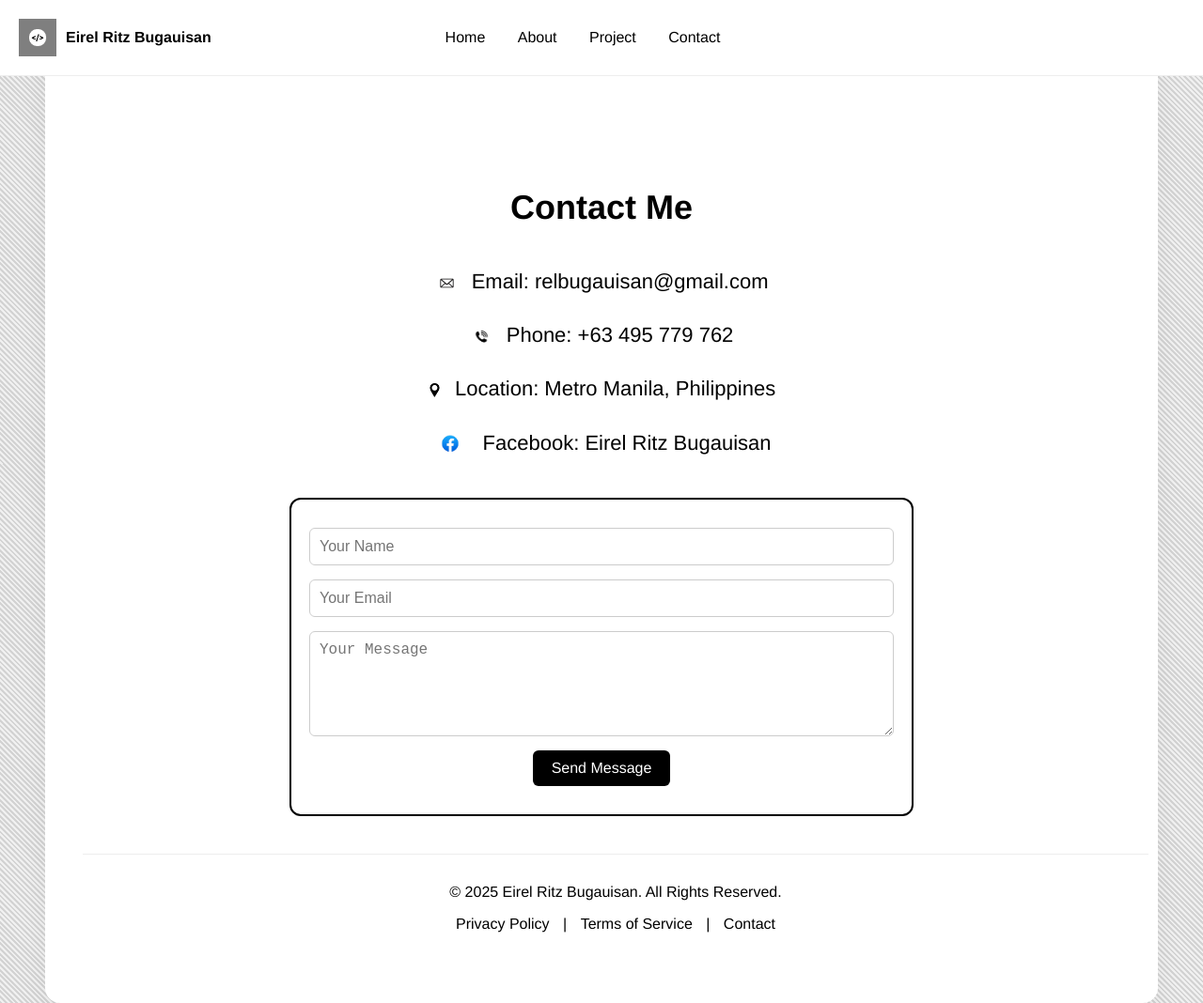
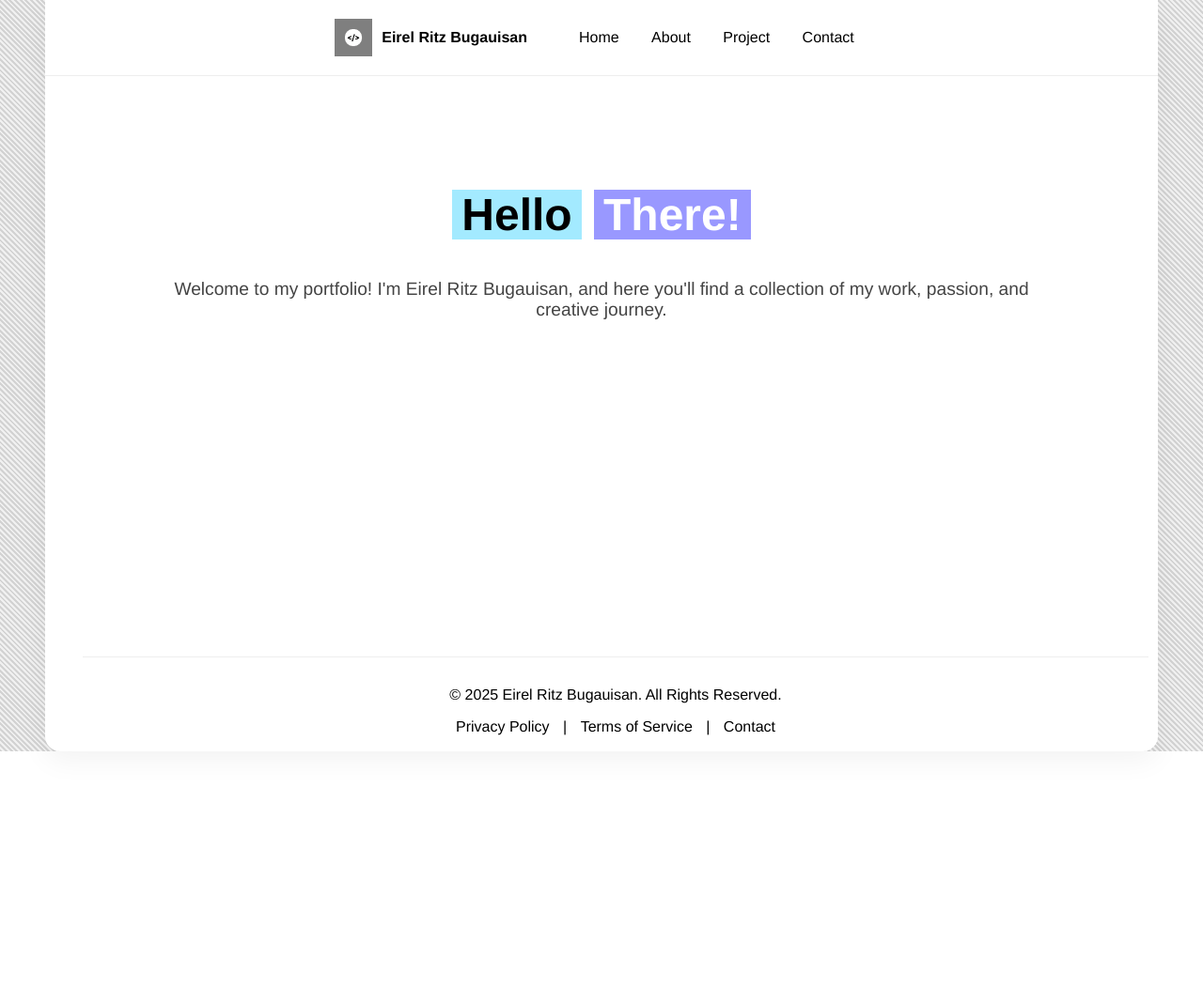
Before and after one commit to EirelRitz-Bugauisan/Bugauisan-Portfolio, a plain HTML site: page index.html in a window 1280 px wide. Shown: the whole page at 94% size. After the commit the page ends 800 px from the top, so only its background shows below. Drawn offline with Linux system fonts and the light colour scheme.

Commit message:
Update index.html

```diff
--- a/index.html
+++ b/index.html
@@ -2,46 +2,72 @@
 <html lang="en">
 <head>
   <meta charset="UTF-8" />
-  <meta name="viewport" content="width=device-width, initial-scale=1.0" />
-  <title>Contact Page</title>
+  <meta name="viewport" content="width=device-width, initial-scale=1.0"/>
+  <title>Homepage</title>
   <style>
     body {
+      margin: 0;
       font-family: 'Helvetica Neue', sans-serif;
-      margin: 0;
       background: repeating-linear-gradient(45deg, #d3d3d3, #d3d3d3 2px, #f0f0f0 2px, #f0f0f0 4px);
-      color: black;
+      color: #000;
       display: flex;
       flex-direction: column;
       min-height: 100vh;
+      overflow: hidden;
     }
 
-    @keyframes fadeInUp {
-      from {
+    .intro {
+      position: fixed;
+      top: 50%;
+      left: 50%;
+      transform: translate(-50%, -50%);
+      font-size: 3rem;
+      font-weight: bold;
+      color: #000;
       opacity: 0;
-        transform: translateY(40px);
+      animation: fadeInOut 1.5s ease-in-out forwards;
+      z-index: 20;
     }
-      to {
+
+    @keyframes fadeInOut {
+      0% {
+        opacity: 0;
+      }
+      50% {
         opacity: 1;
-        transform: translateY(0);
+      }
+      100% {
+        opacity: 0;
       }
     }
 
     .container {
+      display: none;
       background: white;
       margin: 0 0.5in;
       max-width: calc(100% - 1in);
       padding: 80px 40px 60px;
       border-radius: 16px;
       box-shadow: 0 10px 30px rgba(0, 0, 0, 0.05);
+      display: flex;
+      flex-direction: column;
       flex-grow: 1;
+      opacity: 0;
+      animation: fadeInContent 2.0s ease-out 1.8s forwards;
+    }
+
+    @keyframes fadeInContent {
+      0% {
+        opacity: 0;
+        transform: translateY(20px);
+      }
+      100% {
+        opacity: 1;
+        transform: translateY(0);
+      }
     }
 
     header {
-      display: flex;
-      justify-content: space-between;
-      align-items: center;
-      padding: 20px;
-      border-bottom: 1px solid #eee;
       background: white;
       color: black;
       position: fixed;
@@ -49,9 +75,19 @@
       left: 0;
       right: 0;
       z-index: 10;
+      border-bottom: 1px solid #eee;
+    }
+
+    .header-content {
+      display: flex;
+      justify-content: center;
+      align-items: center;
+      gap: 40px;
+      padding: 20px;
     }
 
     .logo {
+      font-weight: bold;
       display: flex;
       align-items: center;
     }
@@ -59,104 +95,64 @@
     .logo img {
       height: 40px;
       margin-right: 10px;
-      background: none;
-      mix-blend-mode: multiply;
-    }
-
-    .logo span {
-      font-weight: bold;
-    }
-
-    nav {
-      position: absolute;
-      left: 50%;
-      transform: translateX(calc(-50% - 20px)); /* Center and shift left */
+      filter: brightness(12) invert(-100);
     }
 
     nav a {
       margin: 0 15px;
       text-decoration: none;
       color: black;
+      transition: all 0.3s ease;
     }
 
     nav a:hover {
-      transform: scale(1.1);
+      color: white;
       background-color: black;
-      color: white;
-      text-decoration: none;
+      transform: scale(1.5);
     }
 
-    .section {
-      margin-top: 120px;
+    .hero {
       text-align: center;
-      animation: fadeInUp 1s ease forwards;
     }
 
-    .section h2 {
-      font-size: 36px;
+    .hero h1 {
+      margin-top: 120px;
+      font-size: 3rem;
       font-weight: bold;
-      margin-bottom: 40px;
+      line-height: 1.2;
+      opacity: 0;
+      animation: fadeInUp 2s ease-out 2.5s forwards;
     }
 
-    .contact-info {
-      margin-top: 40px;
-      font-size: 22px;
-      line-height: 1.6;
+    @keyframes fadeInUp {
+      0% {
+        opacity: 0;
+        transform: translateY(20px);
+      }
+      100% {
+        opacity: 1;
+        transform: translateY(0);
+      }
     }
 
-    .contact-info img {
-      height: 25px;
-      width: 25px;
-      vertical-align: middle;
-      margin-right: 8px;
+    .highlight-blue {
+      background-color: #a3eaff;
+      padding: 0 10px;
     }
 
-    .contact-info a {
-      text-decoration: none;
-      color: black;
+    .highlight-purple {
+      background-color: #9998ff;
+      color: white;
+      padding: 0 10px;
     }
 
-    .contact-info a:hover {
-      text-decoration: underline;
-    }
-
-    .form-box {
-      border: 2px solid black;
-      padding: 30px;
-      margin: 40px auto 0;
-      max-width: 600px;
-      border-radius: 12px;
-    }
-
-    .contact-form {
-      display: flex;
-      flex-direction: column;
-      align-items: center;
-    }
-
-    .contact-form input,
-    .contact-form textarea {
-      width: 100%;
-      padding: 10px;
-      margin-bottom: 15px;
-      border: 1px solid #ccc;
-      border-radius: 6px;
-      font-size: 16px;
-    }
-
-    .send-link {
-      display: inline-block;
-      padding: 10px 20px;
-      background-color: black;
-      color: white;
-      border-radius: 6px;
-      text-decoration: none;
-      font-size: 16px;
-      transition: background-color 0.3s;
-    }
-
-    .send-link:hover {
-      background-color: #333;
+    .subtext {
+      margin-top: 0;
+      font-size: 1.2rem;
+      margin: 0 80px;
+      color: #444;
+      opacity: 0;
+      animation: fadeInUp 2s ease-out 3s forwards;
     }
 
     footer {
@@ -166,7 +162,8 @@
       width: 100%;
       text-align: center;
       border-top: 1px solid #eee;
-      margin-top: 40px;
+      margin-top: auto;
+      margin-bottom: -0.6in;
     }
 
     .footer-container {
@@ -178,20 +175,30 @@
       color: black;
       text-decoration: none;
       margin: 0 10px;
+      transition: all 0.3s ease;
     }
 
     .footer-links a:hover {
+      color: white;
       background-color: black;
+      transform: scale(1.5);
+    }
+
+    nav a:hover,
+    .footer-links a:hover {
       color: white;
-      padding: 5px 10px;
-      border-radius: 4px;
-      transform: scale(1.3);
+      background-color: black;
+      transform: scale(1.5) translateY(-2px);
     }
   </style>
 </head>
 <body>
+
+  <div class="intro">Welcome</div>
+
   <div class="container">
     <header>
+      <div class="header-content">
         <div class="logo">
           <img src="Images/Logo.png" alt="Logo" />
           <span>Eirel Ritz Bugauisan</span>
@@ -202,38 +209,18 @@
           <a href="PortfolioProjectPage.html">Project</a>
           <a href="PortfolioContactPage.html">Contact</a>
         </nav>
+      </div>
     </header>
 
-    <div class="section">
-      <h2>Contact Me</h2>
-      <div class="contact-info">
-        <p>
-          <img src="Images/Email.png" alt="Email Icon">
-          Email: <a href="mailto:relbugauisan@gmail.com">relbugauisan@gmail.com</a>
+    <section class="hero">
+      <h1>
+        <span class="highlight-blue">Hello</span>
+        <span class="highlight-purple">There!</span>
+      </h1>
+      <p class="subtext">
+        Welcome to my portfolio! I'm Eirel Ritz Bugauisan, and here you'll find a collection of my work, passion, and creative journey.
       </p>
-        <p>
-          <img src="Images/pc.png" alt="Phone Icon">
-          Phone: +63 495 779 762
-        </p>
-        <p>
-          <img src="Images/loc.png" alt="Location Icon" style="width: 15px; height: 15px;">
-          Location: Metro Manila, Philippines
-        </p>
-        <p>
-          <img src="Images/fb.png" alt="Facebook Icon" style="width: 40px; height: 35px;">
-          Facebook: <a href="https://www.facebook.com/profile.php?id=61564870762540" target="_blank">Eirel Ritz Bugauisan</a>
-        </p>
-      </div>
-
-      <div class="form-box">
-        <div class="contact-form">
-          <input type="text" placeholder="Your Name" required />
-          <input type="email" placeholder="Your Email" required />
-          <textarea rows="5" placeholder="Your Message" required></textarea>
-          <a class="send-link" href="mailto:relbugauisan@gmail.com?subject=Contact%20Request&body=Hi%20Eirel,%0D%0A%0D%0AMy%20name%20is%20[Your%20Name]%20and%20I%20would%20like%20to%20get%20in%20touch.">Send Message</a>
-        </div>
-      </div>
-    </div>
+    </section>
 
     <footer>
       <div class="footer-container">
@@ -246,5 +233,6 @@
       </div>
     </footer>
   </div>
+
 </body>
 </html>
```
Lines whose indentation alone changed are shown as unchanged.
